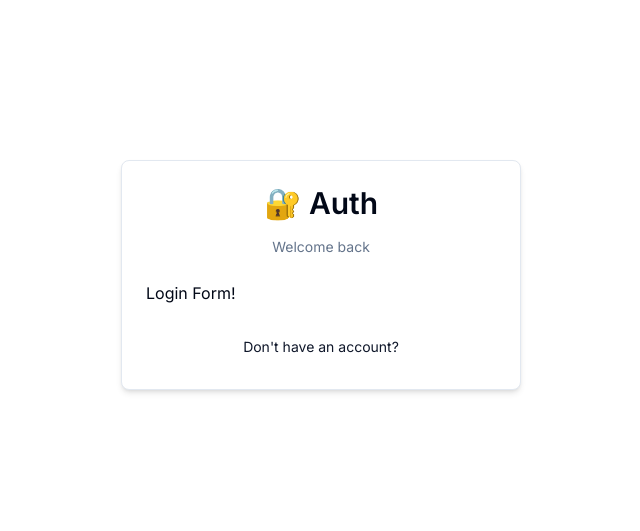
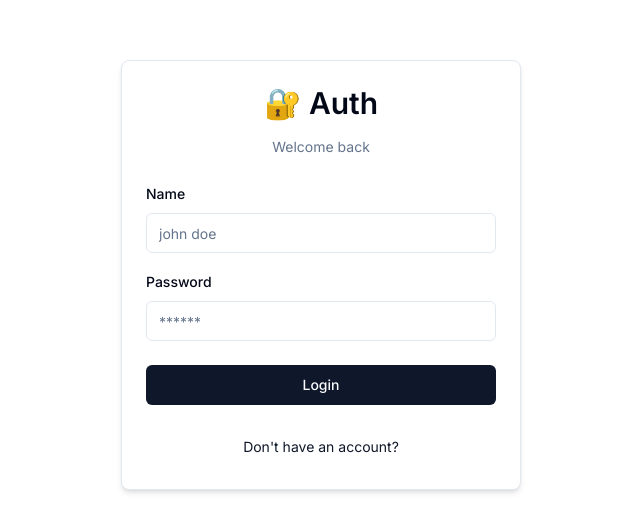
Before and after one commit to choosenname/One-team, a Next.js app: page /login in a window 1280 px wide. Shown: the part 125-656 px from the top of the page, without its empty margins (319-959 px from the left). Built offline with nearby package versions, Linux system fonts and the light colour scheme.

Commit message:
feat: implement login form

```diff
--- a/components/auth/login-form.tsx
+++ b/components/auth/login-form.tsx
@@ -1,13 +1,86 @@
+"use client";
+
 import { CardWrapper } from "@/components/auth/card-wrapper"
+import {useForm} from "react-hook-form";
+import {LoginSchema} from "@/schemas";
+import {zodResolver} from "@hookform/resolvers/zod";
+import {z} from "zod";
+import {Form, FormControl, FormField, FormItem, FormLabel, FormMessage} from "@/components/ui/form";
+import {Input} from "@/components/ui/input";
+import {Button} from "@/components/ui/button";
+import {FormError} from "@/components/form-error";
+import {FormSuccess} from "@/components/form-success";
 
 export const LoginForm = () => {
+    const form = useForm<z.infer<typeof LoginSchema>>({
+        resolver: zodResolver(LoginSchema),
+        defaultValues: {
+            name: "",
+            password: "",
+        },
+    });
+
+    const onSubmit = (values: z.infer<typeof LoginSchema>) => {
+        console.log(values);
+    }
+
     return (
         <CardWrapper
             headerLabel="Welcome back"
             backButtonLabel="Don't have an account?"
             backButtonHref="/register"
         >
-            Login Form!
+            <Form {...form}>
+                <form
+                    onSubmit={form.handleSubmit(onSubmit)}
+                    className="space-y-6"
+                >
+                    <div className="space-y-4">
+                        <FormField
+                            control={form.control}
+                            name="name"
+                            render={({ field }) => (
+                                <FormItem>
+                                    <FormLabel>Name</FormLabel>
+                                    <FormControl>
+                                        <Input
+                                            {...field}
+                                            placeholder="john doe"
+                                            type="name"
+                                        />
+                                    </FormControl>
+                                    <FormMessage />
+                                </FormItem>
+                            )}
+                        />
+                        <FormField
+                            control={form.control}
+                            name="password"
+                            render={({ field }) => (
+                                <FormItem>
+                                    <FormLabel>Password</FormLabel>
+                                    <FormControl>
+                                        <Input
+                                            {...field}
+                                            placeholder="******"
+                                            type="password"
+                                        />
+                                    </FormControl>
+                                    <FormMessage />
+                                </FormItem>
+                            )}
+                        />
+                    </div>
+                    <FormError message="" />
+                    <FormSuccess message="" />
+                    <Button
+                        type="submit"
+                        className="w-full"
+                    >
+                        Login
+                    </Button>
+                </form>
+            </Form>
         </CardWrapper>
     );
 };
--- /dev/null
+++ b/components/form-error.tsx
@@ -0,0 +1,16 @@
+import {TriangleAlert} from "lucide-react";
+
+interface FormErrorProps {
+    message?: string;
+}
+
+export const FormError = ({message,}: FormErrorProps) => {
+    if (!message) return null;
+
+    return (
+        <div className="bg-destructive/15 p-3 rounded-md flex items-center gap-x-2 text-sm text-destructive">
+            <TriangleAlert className="h-4 w-4"/>
+            <p>{message}</p>
+        </div>
+    );
+};
--- /dev/null
+++ b/components/form-success.tsx
@@ -0,0 +1,16 @@
+import { CircleCheck } from "lucide-react";
+
+interface FormSuccessProps {
+    message?: string;
+}
+
+export const FormSuccess = ({message,}: FormSuccessProps) => {
+    if (!message) return null;
+
+    return (
+        <div className="bg-emerald-500/15 p-3 rounded-md flex items-center gap-x-2 text-sm text-emerald-500">
+            <CircleCheck className="h-4 w-4" />
+            <p>{message}</p>
+        </div>
+    );
+};
--- /dev/null
+++ b/schemas/index.ts
@@ -0,0 +1,10 @@
+import * as z from "zod";
+
+export const LoginSchema = z.object({
+    name: z.string().min(1,{
+        message: "Name is required",
+    }),
+    password: z.string().min(1, {
+        message: "Password is required",
+    }),
+});
```
